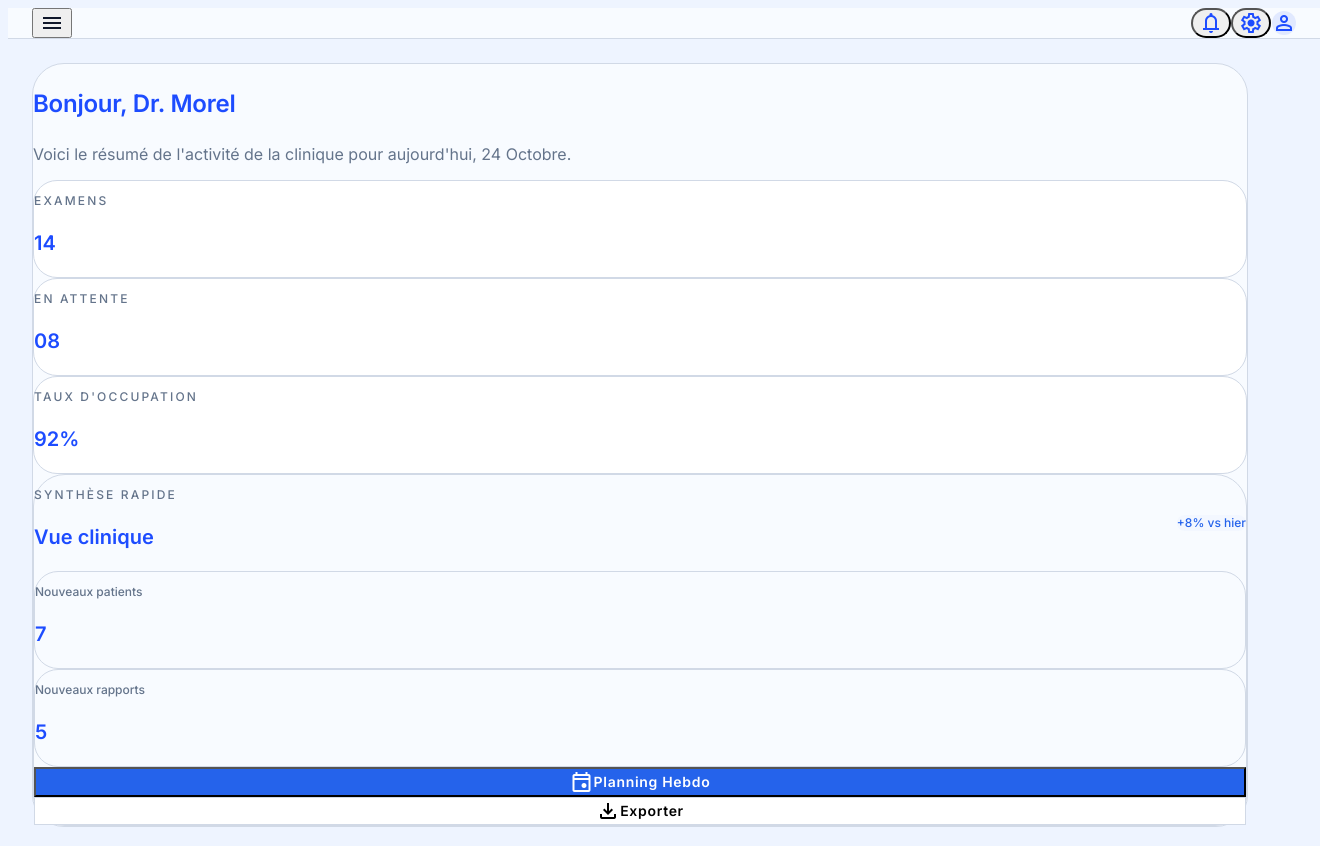
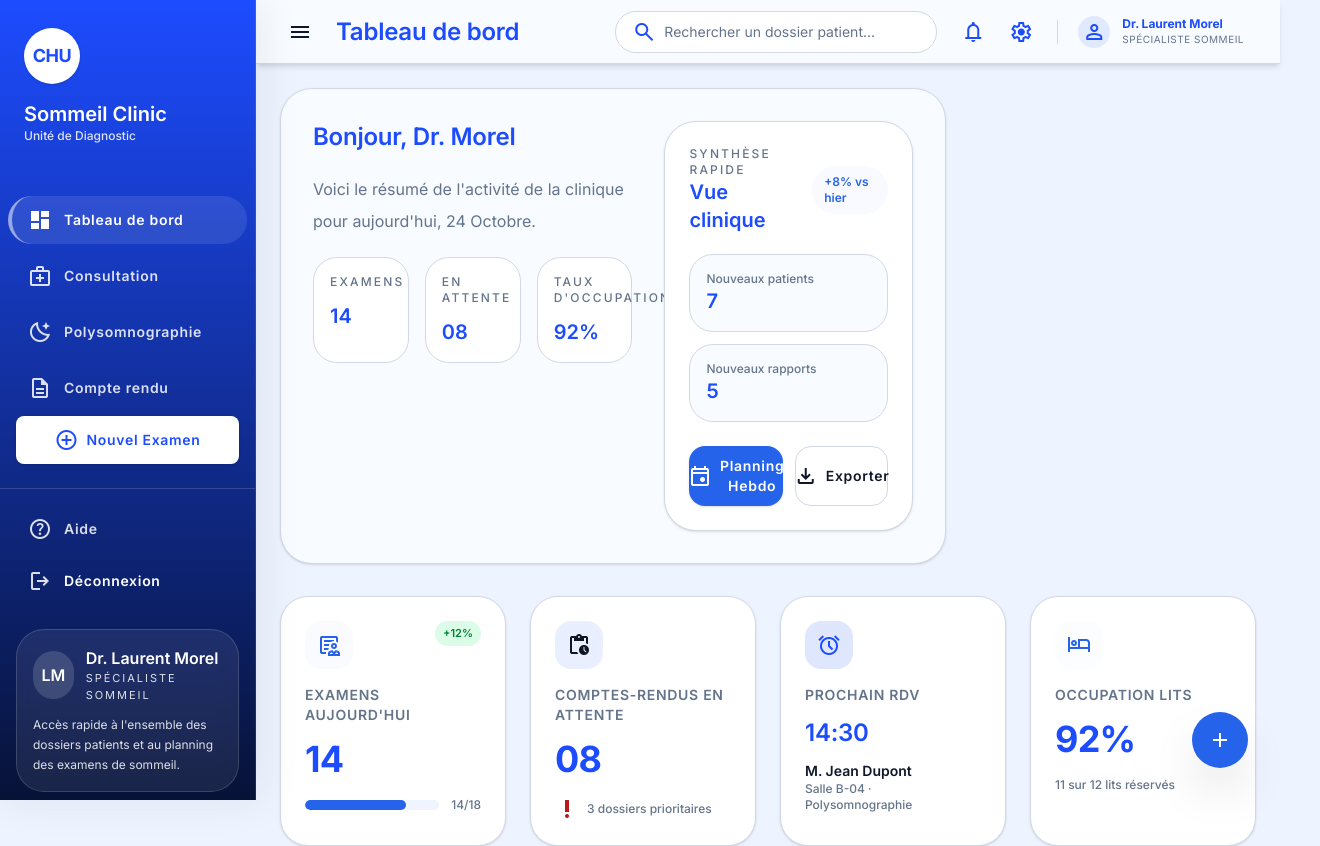
Before and after one commit to Digitheque-project/sommeil-front, a Next.js app: page / in a window 1280 px wide. Shown: the top 846 px of the page, 1320 px wide, since content can reach past the window. Built offline with nearby package versions, Linux system fonts and the light colour scheme.

Commit message:
correction des bugs

```diff
--- a/app/globals.css
+++ b/app/globals.css
@@ -1,6 +1,4 @@
-@tailwind base;
-@tailwind components;
-@tailwind utilities;
+@import "tailwindcss";
 
 /* ---------------------------------------------------------------------- */
 /* Clinical Serenity — design tokens for the Sleep Center Management app  */
--- a/components/Sidebar.tsx
+++ b/components/Sidebar.tsx
@@ -112,17 +112,18 @@ export default function Sidebar() {
       <div className="mt-6 mx-4 rounded-[28px] border border-white/15 bg-white/8 p-4 backdrop-blur-sm text-white">
         <div className="flex items-center gap-3 mb-3">
           <div className="w-12 h-12 rounded-full bg-white/15 flex items-center justify-center text-white font-semibold">
-            CP
+            LM
           </div>
           <div>
-            <p className="font-semibold">Chef Pharmacien</p>
+            <p className="font-semibold">Dr. Laurent Morel</p>
             <p className="text-[11px] uppercase tracking-[0.18em] text-sidebar-muted">
-              PHARMACIEN CHEF
+              Spécialiste Sommeil
             </p>
           </div>
         </div>
         <p className="text-[12px] text-sidebar-muted leading-5">
-          Accès rapide à l&apos;ensemble des rapports et du planning quotidien.
+          Accès rapide à l&apos;ensemble des dossiers patients et au planning
+          des examens de sommeil.
         </p>
       </div>
     </>
```
Also changed, not shown: 1 other file (tests, documents, lock files or other folders).
